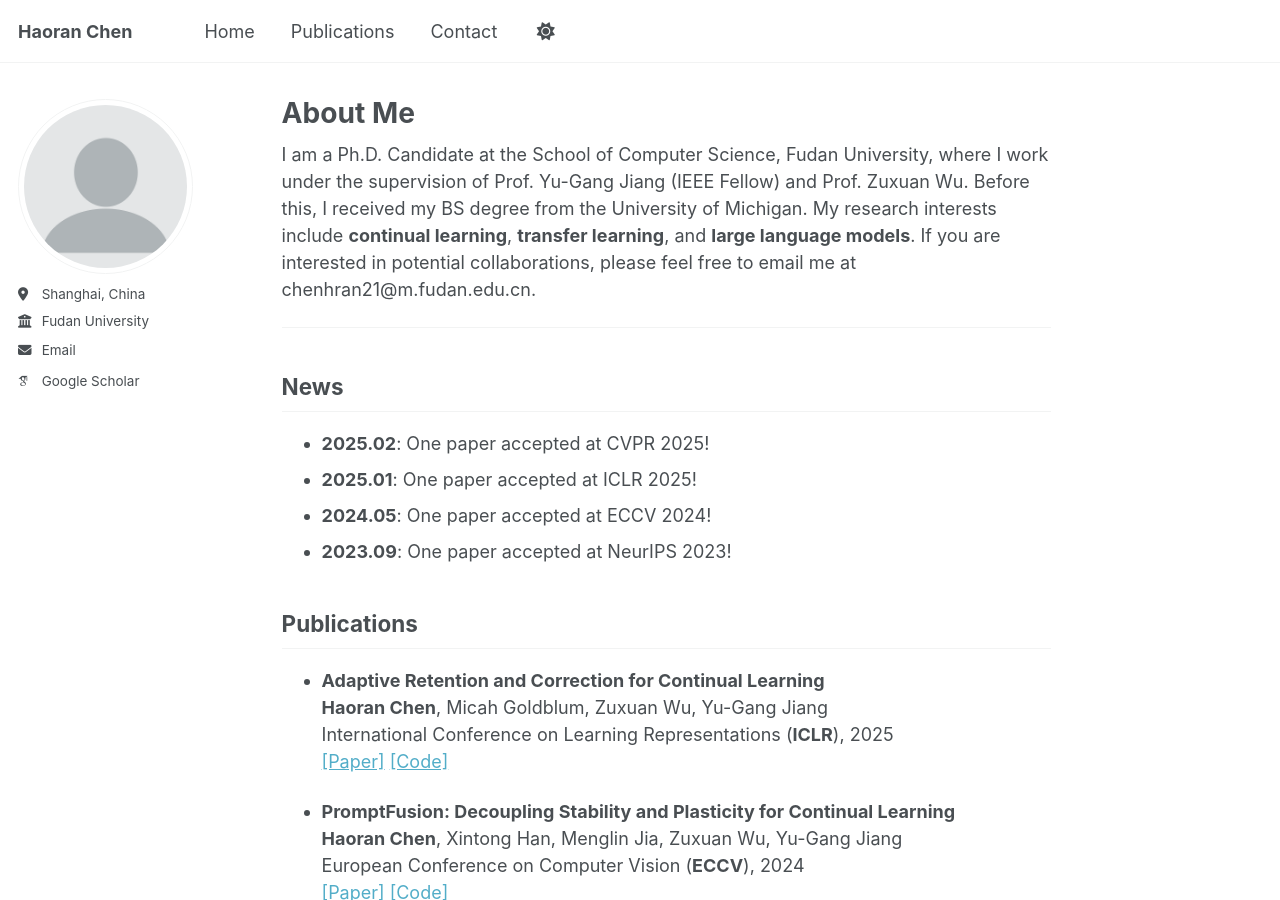
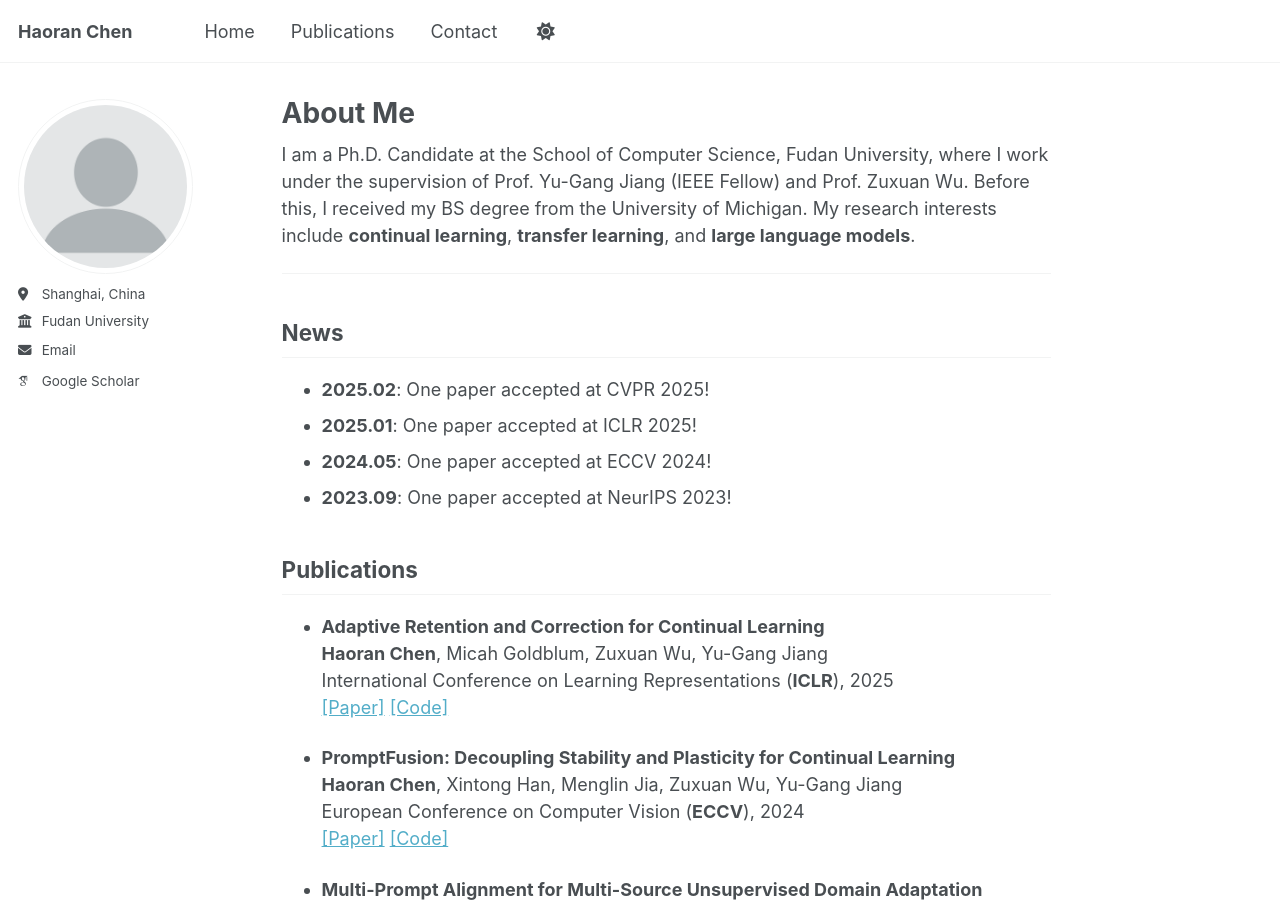
Before and after one commit to HaoranChen/haoranchen.github.io, a Jekyll site: the page built from _pages/about.md, in a window 1280 px wide and 900 px high. Built offline with Jekyll 4.4.1, drawn with Linux system fonts in a browser that asks for light colours; some web fonts are replaced; some of the changed text lies outside the part shown.

Commit message:
Update about.md

```diff
--- a/_pages/about.md
+++ b/_pages/about.md
@@ -7,7 +7,7 @@ redirect_from:
   - /about.html
 ---
 
-I am a Ph.D. Candidate at the School of Computer Science, Fudan University, where I work under the supervision of Prof. Yu-Gang Jiang (IEEE Fellow) and Prof. Zuxuan Wu. Before this, I received my BS degree from the University of Michigan. My research interests include **continual learning**, **transfer learning**, and **large language models**. If you are interested in potential collaborations, please feel free to email me at chenhran21@m.fudan.edu.cn.
+I am a Ph.D. Candidate at the School of Computer Science, Fudan University, where I work under the supervision of Prof. Yu-Gang Jiang (IEEE Fellow) and Prof. Zuxuan Wu. Before this, I received my BS degree from the University of Michigan. My research interests include **continual learning**, **transfer learning**, and **large language models**.
 
 ---
 
```
Also changed, not shown: other parts of _pages/about.md (+5 -0 lines).
